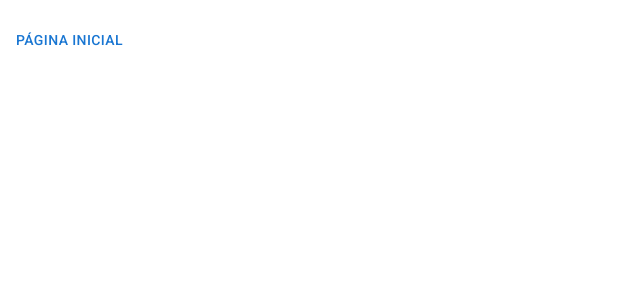
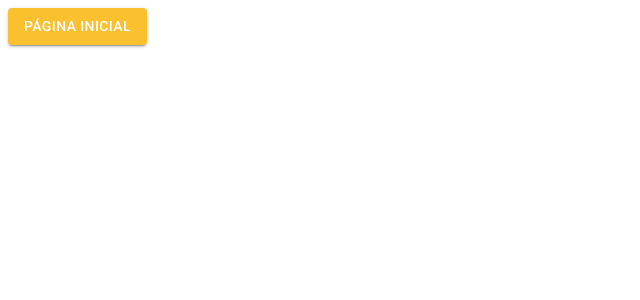
Before and after one commit to deyvsonaguiar/react-material-ui-curso-ts, a React (Create React App) app: page /pagina-inicial in a window 1280 px wide. Shown: the top 300 px of the page, without its empty margins (0-640 px from the left). Built offline with nearby package versions, Linux system fonts and the light colour scheme.

Commit message:
feat: customização theme MUI

```diff
--- a/src/App.tsx
+++ b/src/App.tsx
@@ -1,10 +1,14 @@
 import { BrowserRouter } from "react-router-dom";
 import { AppRoutes } from "./routes";
+import { ThemeProvider } from "@mui/material";
+import { LightTheme } from "./shared/themes";
 
 export const App = () => {
   return (
-    <BrowserRouter>
-      <AppRoutes />
-    </BrowserRouter>
+    <ThemeProvider theme={LightTheme}>
+      <BrowserRouter>
+        <AppRoutes />
+      </BrowserRouter>
+    </ThemeProvider>
   );
 }
--- a/src/routes/index.tsx
+++ b/src/routes/index.tsx
@@ -4,7 +4,9 @@
 export const AppRoutes = () => {
   return (
     <Routes>
-      <Route path="/pagina-inicial" element={<Button><p>Página Inicial</p></Button> } />
+      <Route path="/pagina-inicial"
+      element={<Button variant='contained' color='primary'>Página Inicial</Button> }
+      />
       <Route path="*" element={<Navigate to="/pagina-inicial" />} />
     </Routes>
   )
--- /dev/null
+++ b/src/shared/themes/Light.ts
@@ -0,0 +1,23 @@
+import { createTheme } from '@mui/material'
+import { cyan, yellow } from '@mui/material/colors'
+
+export const LightTheme = createTheme({
+  palette: {
+    primary: {
+      main: yellow[700],
+      dark: yellow[800],
+      light: yellow[500],
+      contrastText: '#ffffff',
+    },
+    secondary: {
+      main: cyan[500],
+      dark: cyan[400],
+      light: cyan[300],
+      contrastText: '#ffffff',
+    },
+    background: {
+      default: '#f7f6f3',
+      paper: '#ffffff',
+    }
+  }
+})
--- a/src/shared/themes/index.ts
+++ b/src/shared/themes/index.ts
@@ -1 +1 @@
-export {}
+export * from './Light'
```
